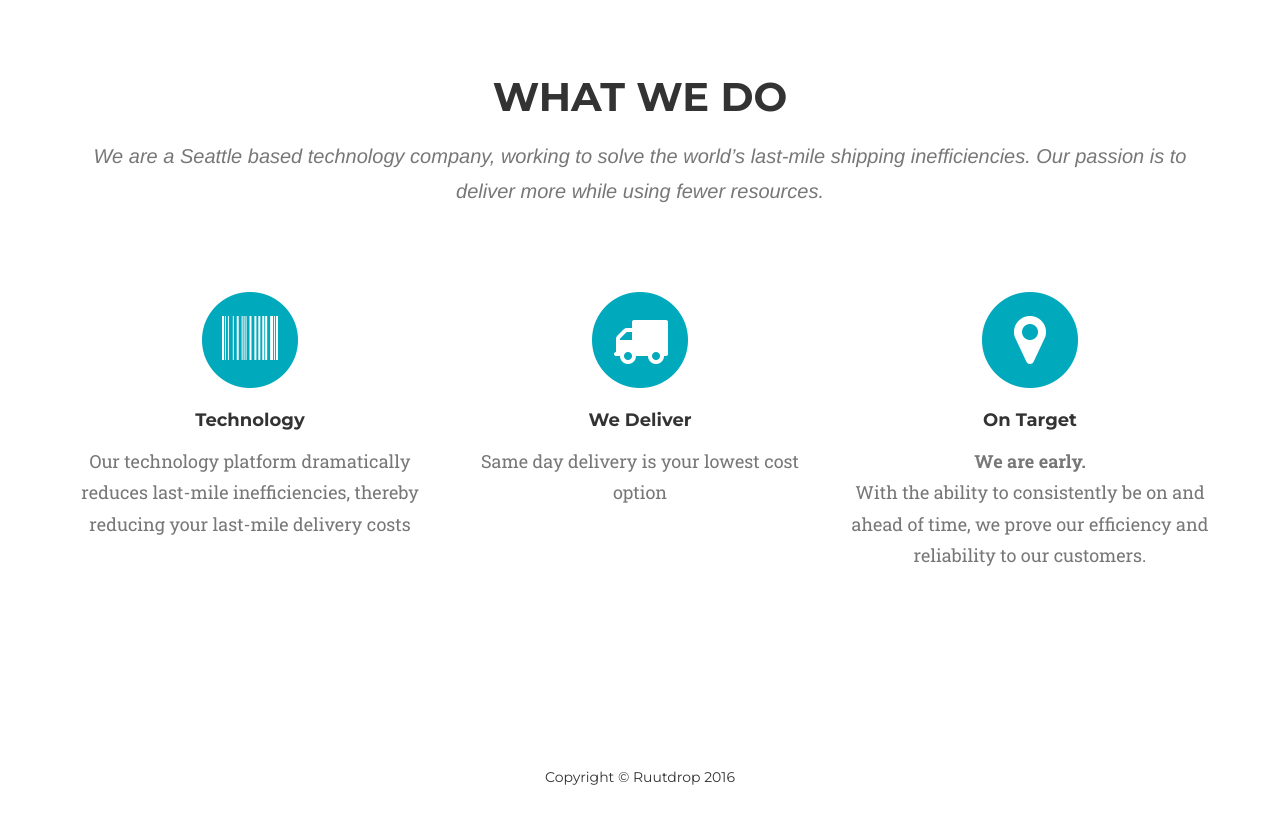
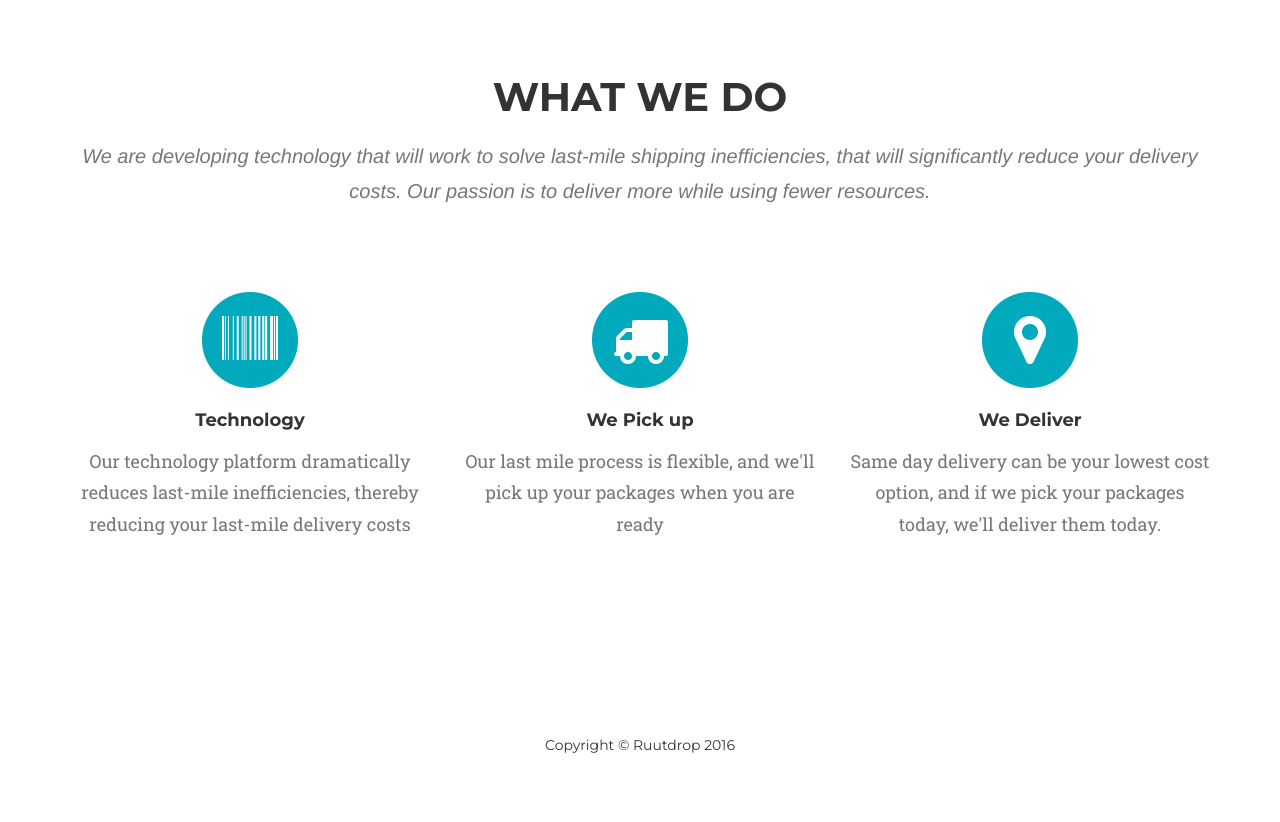
Before and after one commit to ruutdrop/ruutdrop.github.io, a website: page index.html in a window 1280 px wide. Shown: the part 840-1662 px from the top of the page. After the commit the page ends 1630 px from the top, so only its background shows below. Drawn offline with nearby package versions, Linux system fonts and the light colour scheme; a web font is replaced by a local one.

Commit message:
Final_pre_Launch_copy

```diff
--- a/index.html
+++ b/index.html
@@ -84,7 +84,7 @@
             <div class="row">
                 <div class="col-lg-12 text-center">
                     <h2 class="section-heading">What we do</h2>
-                    <h3 class="section-subheading text-muted">We are a Seattle based technology company, working to solve the world’s last-mile shipping inefficiencies. Our passion is to deliver more while using fewer resources.</h3>
+                    <h3 class="section-subheading text-muted"> We are developing technology that will work to solve last-mile shipping inefficiencies, that will significantly reduce your delivery costs.  Our passion is to deliver more while using fewer resources.</h3>
                 </div>
             </div>
             <div class="row text-center">
@@ -101,16 +101,16 @@
                         <i class="fa fa-circle fa-stack-2x text-primary"></i>
                         <i class="fa fa-truck fa-stack-1x fa-inverse"></i>
                     </span>
-                    <h4 class="service-heading">We Deliver</h4>
-                    <p class="text-muted">Same day delivery is your lowest cost option</p>
+                    <h4 class="service-heading">We Pick up</h4>
+                    <p class="text-muted">Our last mile process is flexible, and we'll pick up your packages when you are ready</p>
                 </div>
                 <div class="col-md-4">
                     <span class="fa-stack fa-4x">
                         <i class="fa fa-circle fa-stack-2x text-primary"></i>
                         <i class="fa fa-map-marker fa-stack-1x fa-inverse"></i>
                     </span>
-                    <h4 class="service-heading">On Target</h4>
-                    <p class="text-muted"><b>We are early.</b><br>With the ability to consistently be on and ahead of time, we prove our efficiency and reliability to our customers.</p>
+                    <h4 class="service-heading">We Deliver</h4>
+                    <p class="text-muted">Same day delivery can be your lowest cost option, and if we pick your packages today, we'll deliver them today.</p>
                 </div>
             </div>
         </div>
```
Also changed, not shown: about.html (+3 -1 lines).
